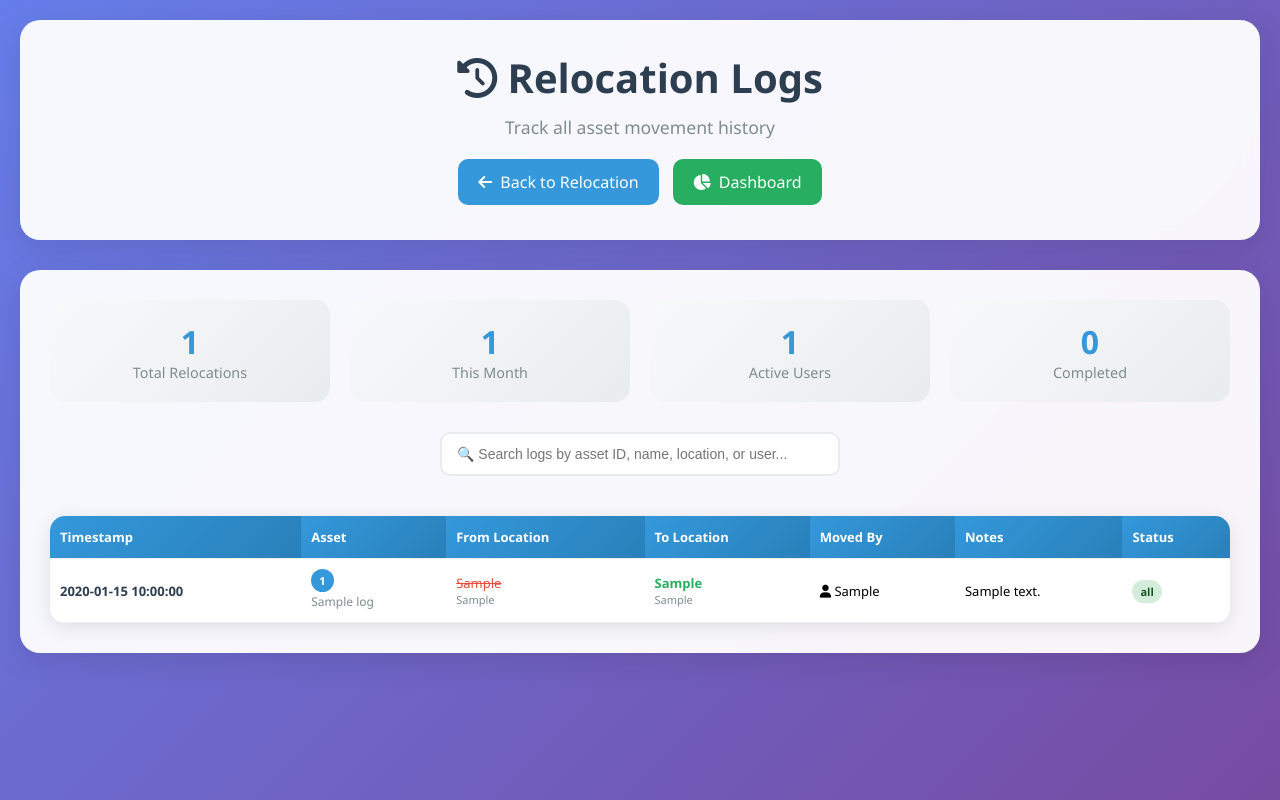
After one commit to hafidzduddin85/ambp, a FastAPI app: template app/templates/relocation_logs.html in a window 1280 px wide. The commit adds this page. Run offline with FastAPI, Linux system fonts and the light colour scheme; the template is opened without the code that fills it: most values are stand-ins (such as "Sample title", 1, 10 or a date in 2020); parts of the project's set-up code (start-up, migrations or seed data) failed here and were passed over.

Commit message:
fix relocation

```diff
--- a/app/routes/asset.py
+++ b/app/routes/asset.py
@@ -117,9 +117,9 @@ def dashboard(request: Request, status: str = "All", user=Depends(get_current_us
     # Process all data for statistics
     for row in all_data:
         asset_status = row.get("Status", "").lower()
-        if asset_status in ["active", "in use", "in stock"]:
+        if asset_status in ["active"]:
             active_count += 1
-        elif asset_status in ["repair", "under repair"]:
+        elif asset_status in ["under repair"]:
             repair_count += 1
         elif asset_status in ["disposed", "to be disposed"]:
             disposed_count += 1
--- /dev/null
+++ b/app/templates/relocation_logs.html
@@ -0,0 +1,209 @@
+<!DOCTYPE html>
+<html lang="en">
+<head>
+  <meta charset="UTF-8">
+  <title>Relocation Logs</title>
+  <meta name="viewport" content="width=device-width, initial-scale=1">
+  <link rel="manifest" href="/static/manifest.json">
+  <meta name="theme-color" content="#667eea">
+  <link rel="icon" href="/static/icon-192.png" sizes="192x192" type="image/png">
+  <link rel="stylesheet" href="https://cdnjs.cloudflare.com/ajax/libs/font-awesome/6.0.0/css/all.min.css">
+  <style>
+    * { margin: 0; padding: 0; box-sizing: border-box; }
+    body { font-family: 'Segoe UI', Tahoma, Geneva, Verdana, sans-serif; background: linear-gradient(135deg, #667eea 0%, #764ba2 100%); min-height: 100vh; padding: 20px; }
+    .container { max-width: 1400px; margin: 0 auto; }
+    .header { background: rgba(255,255,255,0.95); backdrop-filter: blur(10px); border-radius: 20px; padding: 30px; margin-bottom: 30px; text-align: center; box-shadow: 0 8px 32px rgba(0,0,0,0.1); }
+    .header h1 { color: #2c3e50; font-size: 2.5rem; margin-bottom: 10px; }
+    .header .subtitle { color: #7f8c8d; font-size: 1.1rem; }
+    .back-btn { display: inline-flex; align-items: center; gap: 8px; background: #3498db; color: white; padding: 12px 20px; border-radius: 10px; text-decoration: none; margin: 5px; transition: all 0.3s ease; }
+    .back-btn:hover { background: #2980b9; transform: translateY(-2px); }
+    .flash-messages { margin-bottom: 20px; }
+    .flash-message { padding: 15px 20px; margin: 10px 0; border-radius: 10px; display: flex; align-items: center; gap: 10px; animation: slideIn 0.3s ease; }
+    .flash-success { background: linear-gradient(135deg, #d4edda, #c3e6cb); color: #155724; border-left: 4px solid #28a745; }
+    .flash-error { background: linear-gradient(135deg, #f8d7da, #f5c6cb); color: #721c24; border-left: 4px solid #dc3545; }
+    .logs-card { background: rgba(255,255,255,0.95); backdrop-filter: blur(10px); border-radius: 20px; padding: 30px; box-shadow: 0 8px 32px rgba(0,0,0,0.1); }
+    .stats-row { display: grid; grid-template-columns: repeat(auto-fit, minmax(200px, 1fr)); gap: 20px; margin-bottom: 30px; }
+    .stat-card { background: linear-gradient(135deg, #f8f9fa, #e9ecef); border-radius: 15px; padding: 20px; text-align: center; }
+    .stat-card .number { font-size: 2rem; font-weight: bold; color: #3498db; }
+    .stat-card .label { color: #7f8c8d; font-size: 0.9rem; }
+    .search-box { width: 100%; max-width: 400px; padding: 12px 15px; border: 2px solid #e9ecef; border-radius: 10px; font-size: 14px; margin-bottom: 20px; }
+    .search-box:focus { outline: none; border-color: #3498db; box-shadow: 0 0 0 3px rgba(52, 152, 219, 0.1); }
+    .table-wrapper { overflow-x: auto; border-radius: 15px; box-shadow: 0 4px 20px rgba(0,0,0,0.1); }
+    table { width: 100%; border-collapse: collapse; font-size: 13px; background: white; }
+    th, td { padding: 12px 10px; text-align: left; border-bottom: 1px solid #ecf0f1; }
+    th { background: linear-gradient(135deg, #3498db, #2980b9); color: white; font-weight: 600; position: sticky; top: 0; z-index: 10; }
+    tbody tr:hover { background: #f8f9fa; }
+    tbody tr:nth-child(even) { background: #fdfdfd; }
+    .timestamp { font-weight: 600; color: #2c3e50; }
+    .asset-id { background: #3498db; color: white; padding: 4px 8px; border-radius: 12px; font-size: 11px; font-weight: bold; }
+    .location-change { display: flex; align-items: center; gap: 8px; }
+    .location-old { color: #e74c3c; text-decoration: line-through; }
+    .location-new { color: #27ae60; font-weight: 600; }
+    .status-completed { background: #d4edda; color: #155724; padding: 4px 8px; border-radius: 12px; font-size: 11px; font-weight: bold; }
+    .notes-cell { max-width: 200px; overflow: hidden; text-overflow: ellipsis; white-space: nowrap; }
+    .notes-cell:hover { white-space: normal; overflow: visible; }
+    .no-logs { text-align: center; padding: 60px 20px; color: #7f8c8d; }
+    .no-logs i { font-size: 4rem; margin-bottom: 20px; }
+    @keyframes slideIn { from { opacity: 0; transform: translateY(-10px); } to { opacity: 1; transform: translateY(0); } }
+    @media (max-width: 768px) {
+      .container { padding: 10px; }
+      .header h1 { font-size: 2rem; }
+      .stats-row { grid-template-columns: repeat(auto-fit, minmax(150px, 1fr)); }
+      th, td { padding: 8px 6px; font-size: 12px; }
+    }
+  </style>
+</head>
+<body>
+  <div class="container">
+    <!-- Header -->
+    <div class="header">
+      <h1><i class="fas fa-history"></i> Relocation Logs</h1>
+      <p class="subtitle">Track all asset movement history</p>
+      <div style="margin-top: 15px;">
+        <a href="/relocate" class="back-btn">
+          <i class="fas fa-arrow-left"></i> Back to Relocation
+        </a>
+        <a href="/dashboard" class="back-btn" style="background: #27ae60;">
+          <i class="fas fa-chart-pie"></i> Dashboard
+        </a>
+      </div>
+    </div>
+
+    <!-- Flash Messages -->
+    <div class="flash-messages">
+      {% if flash_messages %}
+        {% for message in flash_messages %}
+          <div class="flash-message flash-{{ message.category }}">
+            <i class="fas fa-{% if message.category == 'success' %}check-circle{% elif message.category == 'error' %}exclamation-triangle{% else %}info-circle{% endif %}"></i>
+            {{ message.message }}
+          </div>
+        {% endfor %}
+      {% endif %}
+    </div>
+
+    <!-- Logs Content -->
+    <div class="logs-card">
+      <!-- Statistics -->
+      <div class="stats-row">
+        <div class="stat-card">
+          <div class="number">{{ logs|length }}</div>
+          <div class="label">Total Relocations</div>
+        </div>
+        <div class="stat-card">
+          <div class="number">{{ logs|selectattr('Timestamp')|list|length if logs else 0 }}</div>
+          <div class="label">This Month</div>
+        </div>
+        <div class="stat-card">
+          <div class="number">{{ logs|map(attribute='Moved By')|unique|list|length if logs else 0 }}</div>
+          <div class="label">Active Users</div>
+        </div>
+        <div class="stat-card">
+          <div class="number">{{ logs|selectattr('Status', 'equalto', 'Completed')|list|length if logs else 0 }}</div>
+          <div class="label">Completed</div>
+        </div>
+      </div>
+
+      <!-- Search -->
+      <div style="text-align: center; margin-bottom: 20px;">
+        <input type="text" id="searchBox" class="search-box" placeholder="🔍 Search logs by asset ID, name, location, or user...">
+      </div>
+
+      <!-- Logs Table -->
+      {% if logs %}
+        <div class="table-wrapper">
+          <table id="logsTable">
+            <thead>
+              <tr>
+                <th>Timestamp</th>
+                <th>Asset</th>
+                <th>From Location</th>
+                <th>To Location</th>
+                <th>Moved By</th>
+                <th>Notes</th>
+                <th>Status</th>
+              </tr>
+            </thead>
+            <tbody>
+              {% for log in logs %}
+                <tr>
+                  <td class="timestamp">{{ log.get('Timestamp', 'N/A') }}</td>
+                  <td>
+                    <div>
+                      <span class="asset-id">{{ log.get('Asset ID', 'N/A') }}</span>
+                    </div>
+                    <div style="margin-top: 4px; font-size: 12px; color: #7f8c8d;">
+                      {{ log.get('Asset Name', 'Unknown') }}
+                    </div>
+                  </td>
+                  <td>
+                    <div class="location-old">{{ log.get('Old Location', 'N/A') }}</div>
+                    <div style="font-size: 11px; color: #7f8c8d;">{{ log.get('Old Room', 'N/A') }}</div>
+                  </td>
+                  <td>
+                    <div class="location-new">{{ log.get('New Location', 'N/A') }}</div>
+                    <div style="font-size: 11px; color: #7f8c8d;">{{ log.get('New Room', 'N/A') }}</div>
+                  </td>
+                  <td>
+                    <i class="fas fa-user"></i> {{ log.get('Moved By', 'Unknown') }}
+                  </td>
+                  <td class="notes-cell" title="{{ log.get('Notes', '') }}">
+                    {{ log.get('Notes', '-') }}
+                  </td>
+                  <td>
+                    <span class="status-completed">{{ log.get('Status', 'Unknown') }}</span>
+                  </td>
+                </tr>
+              {% endfor %}
+            </tbody>
+          </table>
+        </div>
+      {% else %}
+        <div class="no-logs">
+          <i class="fas fa-clipboard-list"></i>
+          <h3>No Relocation Logs</h3>
+          <p>No asset relocations have been recorded yet.</p>
+          <a href="/relocate" class="back-btn" style="margin-top: 20px;">
+            <i class="fas fa-plus"></i> Start Relocating Assets
+          </a>
+        </div>
+      {% endif %}
+    </div>
+  </div>
+
+  <script>
+    // Search functionality
+    function searchLogs() {
+      const input = document.getElementById('searchBox');
+      const filter = input.value.toUpperCase();
+      const table = document.getElementById('logsTable');
+
+      if (!table) return;
+
+      const tr = table.getElementsByTagName('tr');
+
+      for (let i = 1; i < tr.length; i++) {
+        let txtValue = tr[i].textContent || tr[i].innerText;
+        if (txtValue.toUpperCase().indexOf(filter) > -1) {
+          tr[i].style.display = '';
+        } else {
+          tr[i].style.display = 'none';
+        }
+      }
+    }
+
+    // Add search event listener
+    document.getElementById('searchBox')?.addEventListener('keyup', searchLogs);
+
+    // Auto-hide flash messages
+    document.addEventListener('DOMContentLoaded', function() {
+      const flashMessages = document.querySelectorAll('.flash-message');
+      flashMessages.forEach(message => {
+        setTimeout(() => {
+          message.style.opacity = '0';
+          setTimeout(() => message.remove(), 300);
+        }, 5000);
+      });
+    });
+  </script>
+</body>
+</html>
```
Also changed, not shown: app/routes/relocation.py (+120 -10 lines), app/templates/dashboard.html (+9 -7 lines), app/templates/relocate.html (+13 -3 lines).
